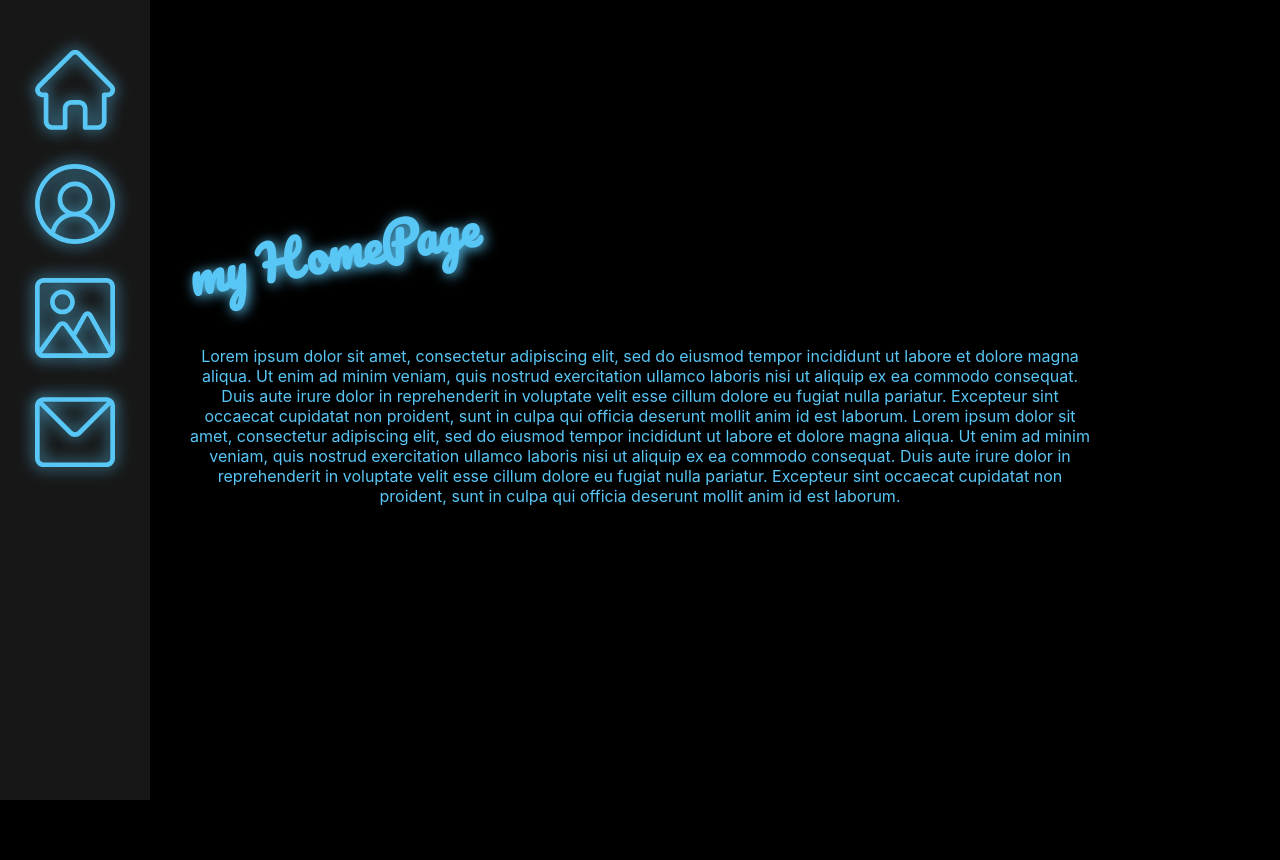
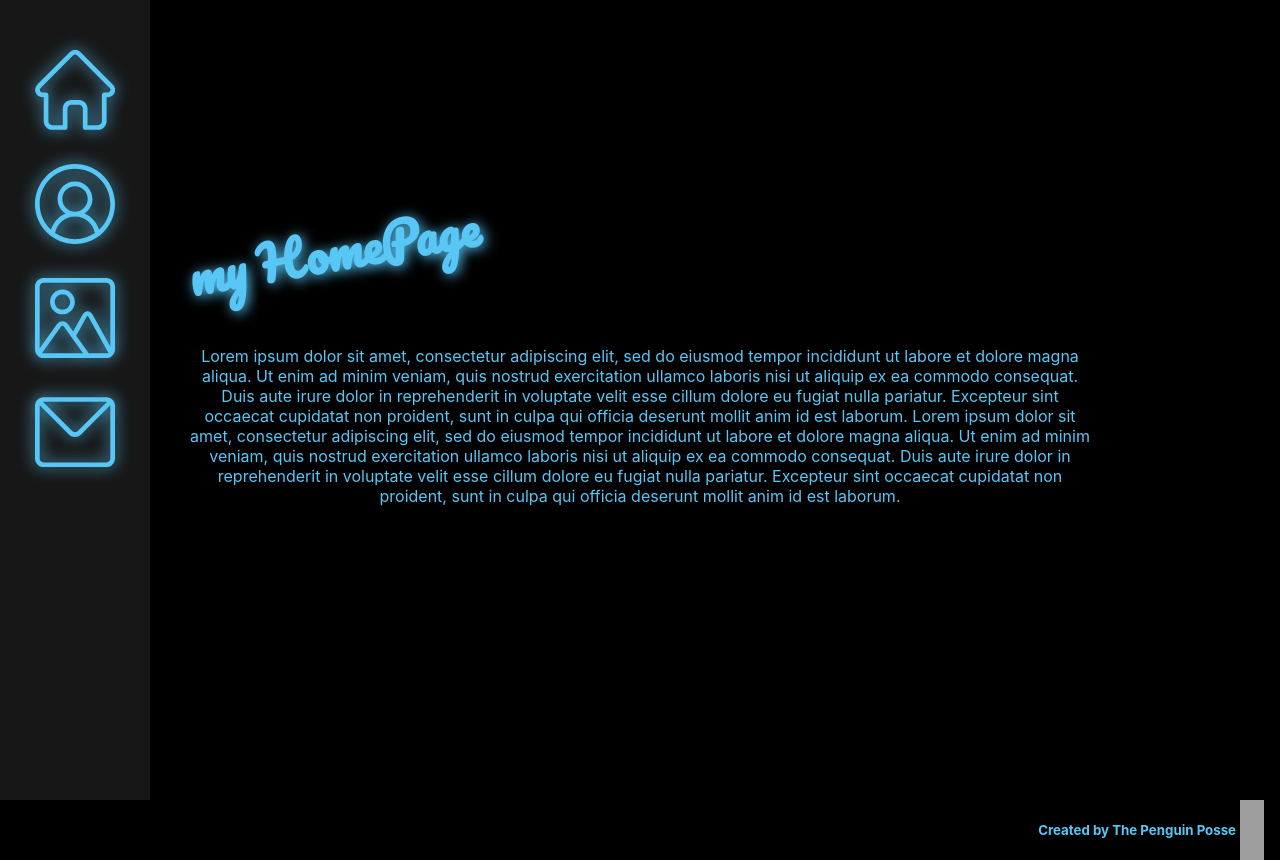
Before and after one commit to MellKay/portfolio, a React (Create React App) app: page / in a window 1280 px wide. Before the commit the page ends 800 px from the top, so only its background shows below. Built offline with nearby package versions, Linux system fonts and the light colour scheme; grey boxes are pictures that could not be loaded.

Commit message:
added footer and projects plan

```diff
--- a/src/components/App/App.js
+++ b/src/components/App/App.js
@@ -5,9 +5,10 @@ import Home from "../Home";
 import Contact from "../Contact";
 import NavBar from "../NavBar";
 import About from "../About";
+import Footer from "../Footer"
 
 function App() {
-  return (
+  return (<>
     <Router>
       <NavBar />
 
@@ -26,6 +27,10 @@ function App() {
         </Route>
       </Switch>
     </Router>
+    <Footer/>
+    </>
+
+
   );
 }
 
--- /dev/null
+++ b/src/components/Footer/footer.css
@@ -0,0 +1,13 @@
+.footer {
+  display: flex;
+  justify-content: flex-end;
+  padding-right: 1em;
+}
+
+h5 {
+  padding-right: 0.3em;
+}
+
+.penguin {
+  max-width: 1.5em;
+}
--- /dev/null
+++ b/src/components/Footer/index.js
@@ -0,0 +1,15 @@
+import React from 'react'
+import "./footer.css"
+import penguin from "../../assets/penguin.svg"
+
+
+const Footer = () => {
+    return (
+        <div className="footer">
+            <h5>Created by The Penguin Posse</h5>
+            <img className="penguin" src={penguin} alt="penguin"/>
+        </div>
+    )
+}
+
+export default Footer
```
